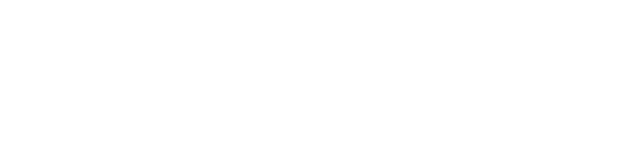
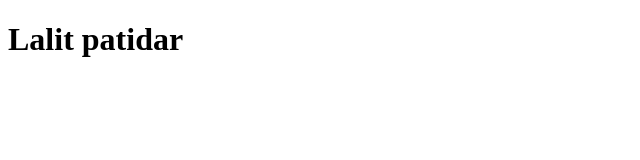
Before and after one commit to Lalitpp/Project2, a plain HTML site: page index.html in a window 1280 px wide. Shown: the whole page, without its empty margins (0-640 px from the left). Drawn offline with Linux system fonts and the light colour scheme.

Commit message:
Update index.html

```diff
--- a/index.html
+++ b/index.html
@@ -6,6 +6,6 @@
   <title>Sample Code</title>
 </head>
 <body>
-
+  <h1>Lalit patidar</h1>
 </body>
 </html>
```
